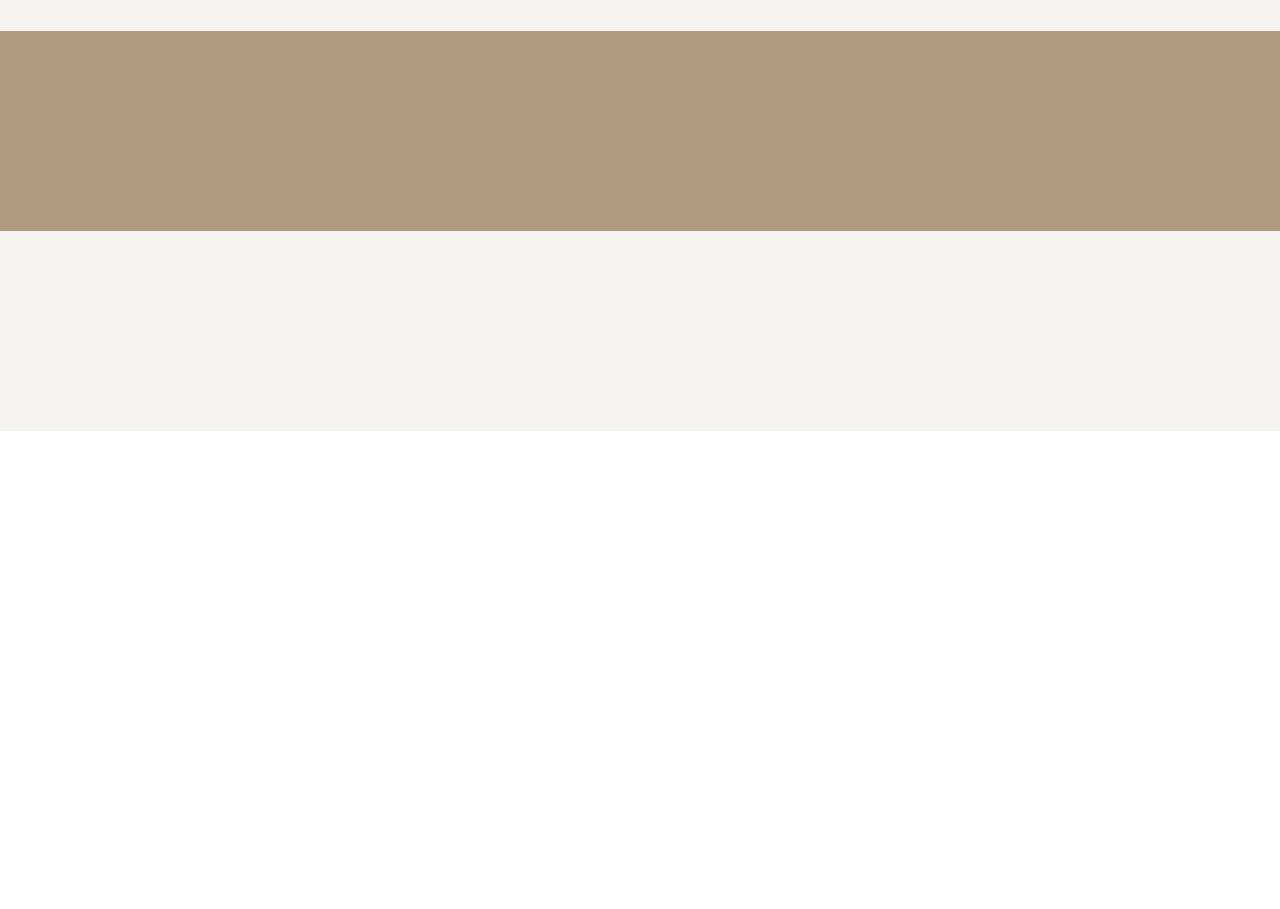
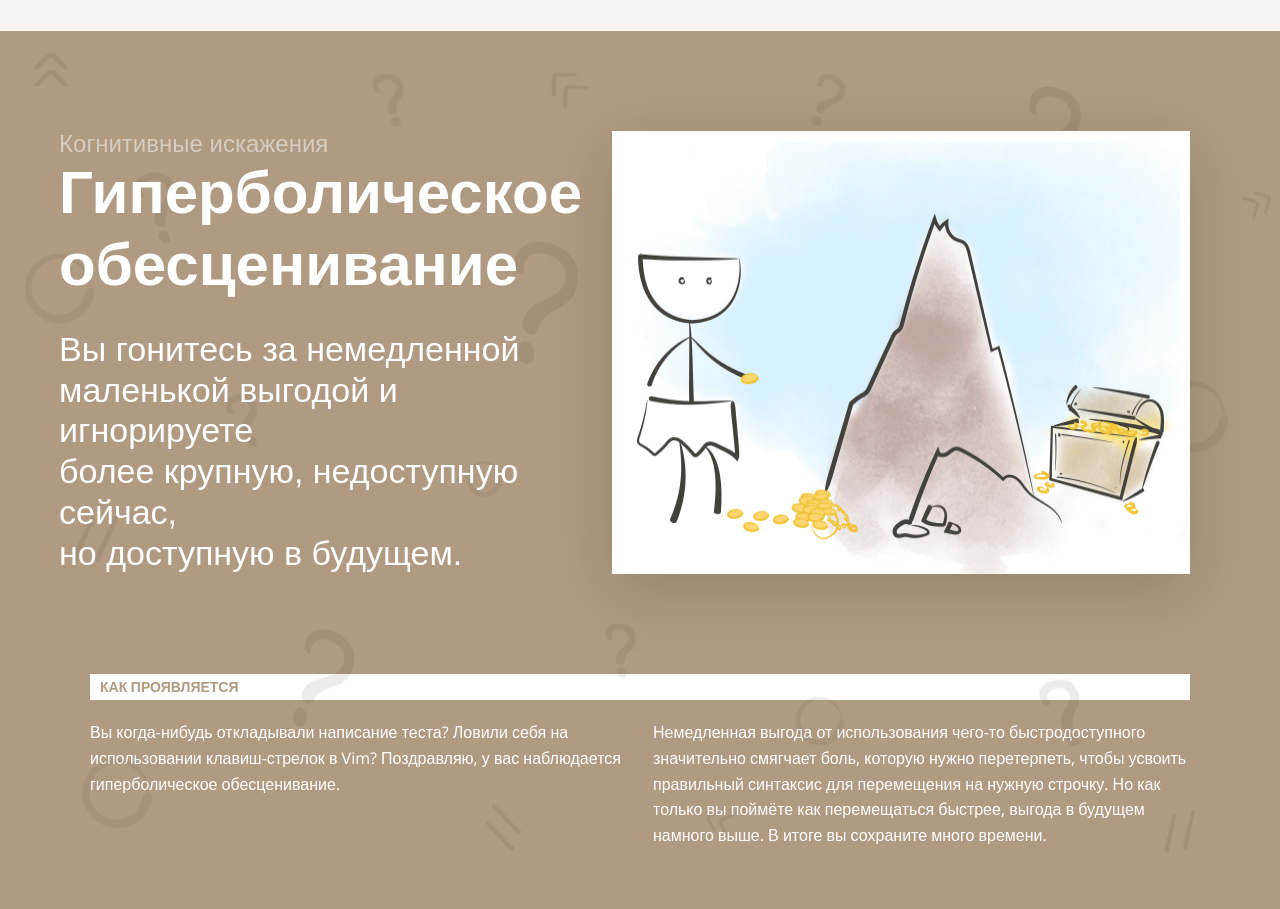
Before and after one commit to NadyaPod/layout-designer-project-lvl1, a website: page src/index.html in a window 1280 px wide. Shown: the part 5560-6469 px from the top of the page. Before the commit the page ends 6191 px from the top, so only its background shows below. Drawn offline with nearby package versions, Linux system fonts and the light colour scheme; a web font is replaced by a local one.

Commit message:
feat: implement step 9

```diff
--- a/src/index.html
+++ b/src/index.html
@@ -146,10 +146,29 @@
         </div>
       </section>
 
+      <section class="section content" id="hyperbolic-depreciation">
+        <div class="container">
+          <div class="wrap">
+            <img src="./images/4.png" alt="" class="shadow">
+            <div class="section-header">
+              <p class="upper-text">Когнитивные искажения</p>
+              <h2>Гиперболическое обесценивание</h2>
+              <p class="low-text">Вы гонитесь за немедленной<br> маленькой выгодой и игнорируете<br> более крупную, недоступную сейчас,<br>но доступную в будущем.</p>
+            </div>
+          </div>
 
-      <section class="section">
-        <div class="container"></div>
+          <h3 class="article-header">Как проявляется</h3>
+
+          <div class="text-wrap">
+            <p class="text">Вы когда-нибудь откладывали написание теста? Ловили себя на использовании клавиш-стрелок в Vim? Поздравляю, у вас наблюдается гиперболическое обесценивание.</p>
+            <p class="text">Немедленная выгода от использования чего-то быстродоступного значительно смягчает боль, которую нужно перетерпеть, чтобы усвоить правильный синтаксис для перемещения на нужную строчку. Но как только вы поймёте как перемещаться быстрее, выгода в будущем намного выше. В итоге вы сохраните много времени.</p>
+          </div>
+        </div>
       </section>
+
+
+
+
       <section class="section">
         <div class="container"></div>
       </section>
```
